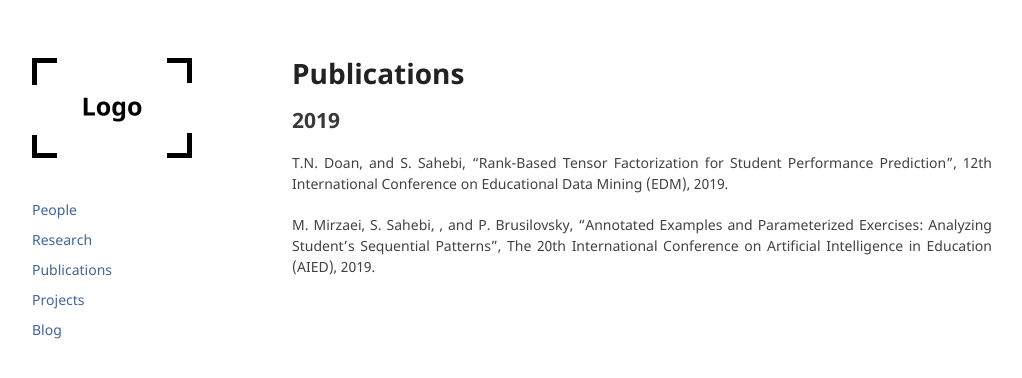
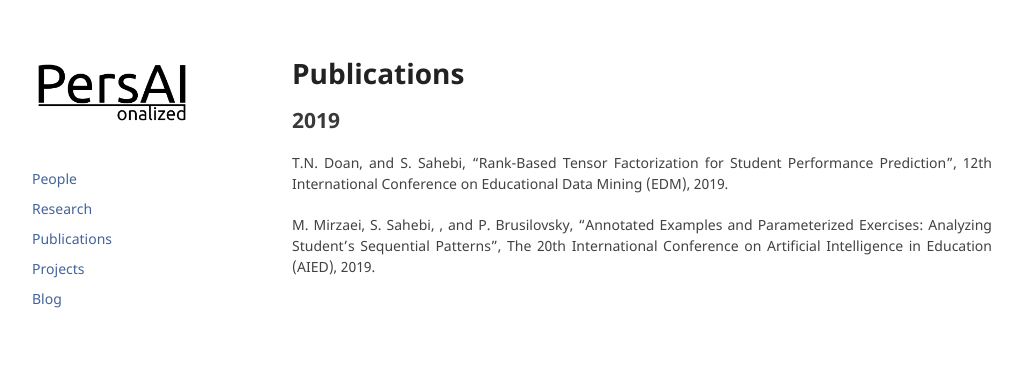
Before and after one commit to sahebi-lab/sahebi-lab.github.io, a Jekyll site: the page built from pages/publications.md, in a window 1280 px wide. Shown: the top 378 px of the page, without its empty margins (128-1150 px from the left). Built offline with Jekyll 4.4.1, drawn with Linux system fonts in a browser that asks for light colours.

Commit message:
Update default.html

```diff
--- a/_layouts/default.html
+++ b/_layouts/default.html
@@ -14,7 +14,7 @@
     <div class="wrapper">
       <header>
 
-      <a href="/"><img id="logo" src="/images/logo.png" style="width:160px;"/></a>
+      <a href="/"><img id="logo" src="/images/persai-logo-export.png" style="width:160px;"/></a>
 
       <br />
       <br />
```
